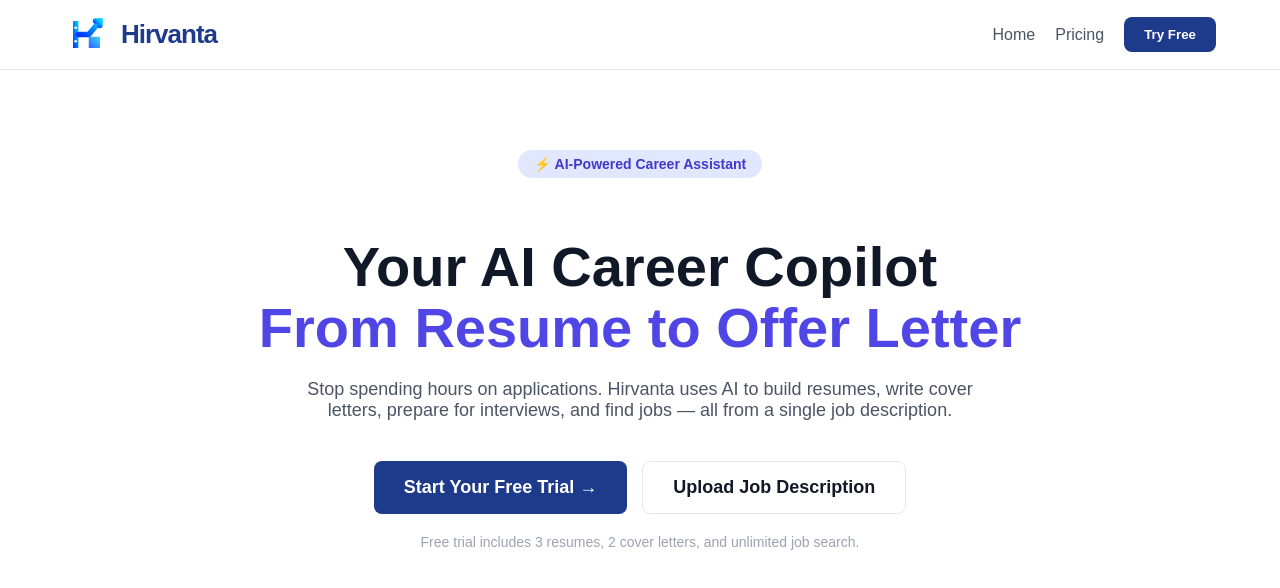
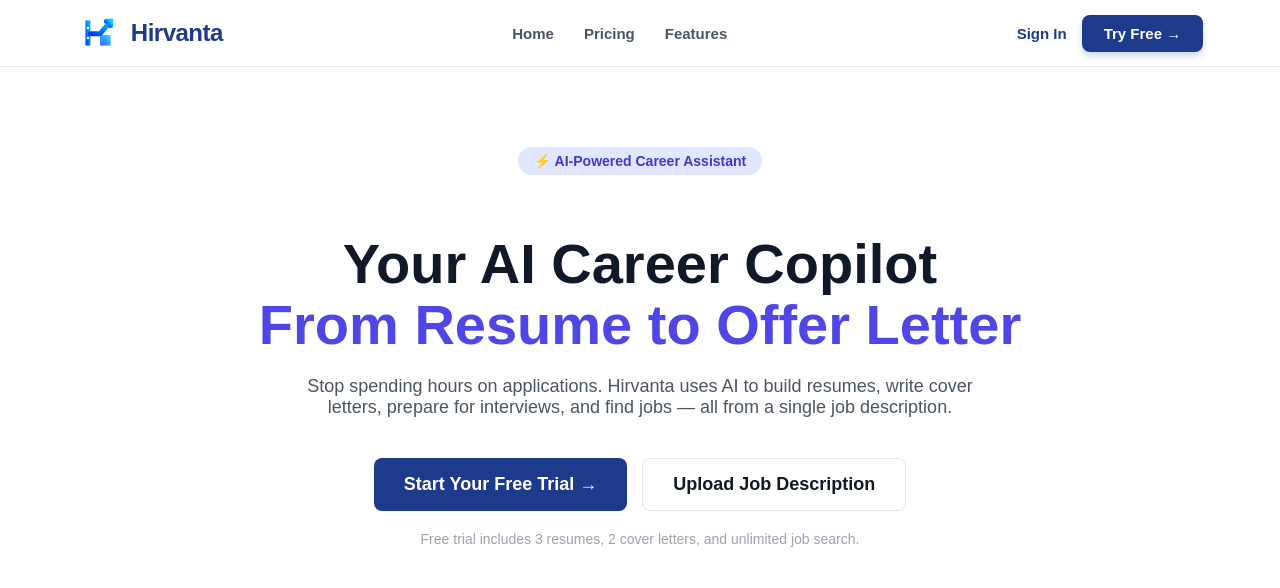
Before and after one commit to jewma1/Hirvanta, a Next.js app in the folder frontend/: page / in a window 1280 px wide. Shown: the top 588 px of the page. Built offline with nearby package versions, Linux system fonts and the light colour scheme.

Commit message:
Update layout.tsx

```diff
--- a/frontend/app/layout.tsx
+++ b/frontend/app/layout.tsx
@@ -10,20 +10,24 @@
   return (
     <html lang="en">
       <body style={{ margin: 0, fontFamily: 'sans-serif', backgroundColor: '#ffffff' }}>
+
+        {/* --- THE UPGRADED PROFESSIONAL NAVBAR --- */}
         <nav style={{
           display: 'flex',
           justifyContent: 'space-between',
-          padding: '12px 5%',
+          padding: '12px 6%',
           alignItems: 'center',
           backgroundColor: '#ffffff',
           borderBottom: '1px solid #e5e7eb',
           position: 'sticky',
           top: 0,
-          zIndex: 1000
+          zIndex: 1000,
+          boxShadow: '0 2px 10px rgba(0,0,0,0.02)'
         }}>
-          {/* --- NEW LOGO: CIRCUIT H + ARROW --- */}
+
+          {/* THE CIRCUIT H LOGO (LEFT) */}
           <div style={{ display: 'flex', alignItems: 'center', gap: '12px' }}>
-            <svg width="45" height="45" viewBox="0 0 100 100" fill="none" xmlns="http://www.w3.org/2000/svg">
+            <svg width="42" height="42" viewBox="0 0 100 100" fill="none" xmlns="http://www.w3.org/2000/svg">
               <defs>
                 <linearGradient id="logoGrad" x1="0%" y1="100%" x2="100%" y2="0%">
                   <stop offset="0%" style={{ stopColor: '#0033ff', stopOpacity: 1 }} />
@@ -31,26 +35,46 @@
                 </linearGradient>
               </defs>
               <path d="M20 20 V80 H32 V20 Z" fill="url(#logoGrad)" />
-              <path d="M32 50 H55 L80 20" stroke="url(#logoGrad)" strokeWidth="12" strokeLinecap="round" />
-              <path d="M70 20 H80 V30" stroke="url(#logoGrad)" strokeWidth="12" strokeLinecap="round" />
+              <path d="M32 52 H55 L80 22" stroke="url(#logoGrad)" strokeWidth="12" strokeLinecap="round" />
+              <path d="M70 22 H80 V32" stroke="url(#logoGrad)" strokeWidth="12" strokeLinecap="round" />
               <path d="M55 80 V55 L80 55 V80 Z" fill="url(#logoGrad)" opacity="0.8" />
-              <circle cx="26" cy="35" r="3" fill="white" />
-              <circle cx="26" cy="65" r="3" fill="white" />
+              <circle cx="26" cy="38" r="3" fill="white" />
+              <circle cx="26" cy="62" r="3" fill="white" />
             </svg>
-            <span style={{ fontWeight: '900', fontSize: '26px', color: '#1e3a8a', letterSpacing: '-1px' }}>
+            <span style={{ fontWeight: '900', fontSize: '24px', color: '#1e3a8a', letterSpacing: '-0.5px' }}>
               Hirvanta
             </span>
           </div>
 
-          <div style={{ display: 'flex', gap: '20px', alignItems: 'center' }}>
-            <a href="/" style={{ textDecoration: 'none', color: '#4b5563', fontWeight: '500' }}>Home</a>
-            <a href="/pricing" style={{ textDecoration: 'none', color: '#4b5563', fontWeight: '500' }}>Pricing</a>
-            <button style={{ backgroundColor: '#1e3a8a', color: 'white', border: 'none', padding: '10px 20px', borderRadius: '8px', fontWeight: '700' }}>
-              Try Free
+          {/* CENTER NAVIGATION (HOME, PRICING) */}
+          <div style={{ display: 'flex', gap: '30px', alignItems: 'center' }}>
+            <a href="/" style={{ textDecoration: 'none', color: '#4b5563', fontWeight: '600', fontSize: '15px' }}>Home</a>
+            <a href="/pricing" style={{ textDecoration: 'none', color: '#4b5563', fontWeight: '600', fontSize: '15px' }}>Pricing</a>
+            <a href="#features" style={{ textDecoration: 'none', color: '#4b5563', fontWeight: '600', fontSize: '15px' }}>Features</a>
+          </div>
+
+          {/* RIGHT SIDE (SIGN IN, TRY FREE) */}
+          <div style={{ display: 'flex', gap: '15px', alignItems: 'center' }}>
+            <a href="/login" style={{ textDecoration: 'none', color: '#1e3a8a', fontWeight: '700', fontSize: '15px' }}>Sign In</a>
+            <button style={{
+              backgroundColor: '#1e3a8a',
+              color: 'white',
+              border: 'none',
+              padding: '10px 22px',
+              borderRadius: '8px',
+              fontWeight: '800',
+              fontSize: '15px',
+              cursor: 'pointer',
+              boxShadow: '0 4px 6px rgba(30, 58, 138, 0.2)'
+            }}>
+              Try Free →
             </button>
           </div>
         </nav>
+
+        {/* This main part keeps your website content clean */}
         <main>{children}</main>
+
       </body>
     </html>
   );
```
